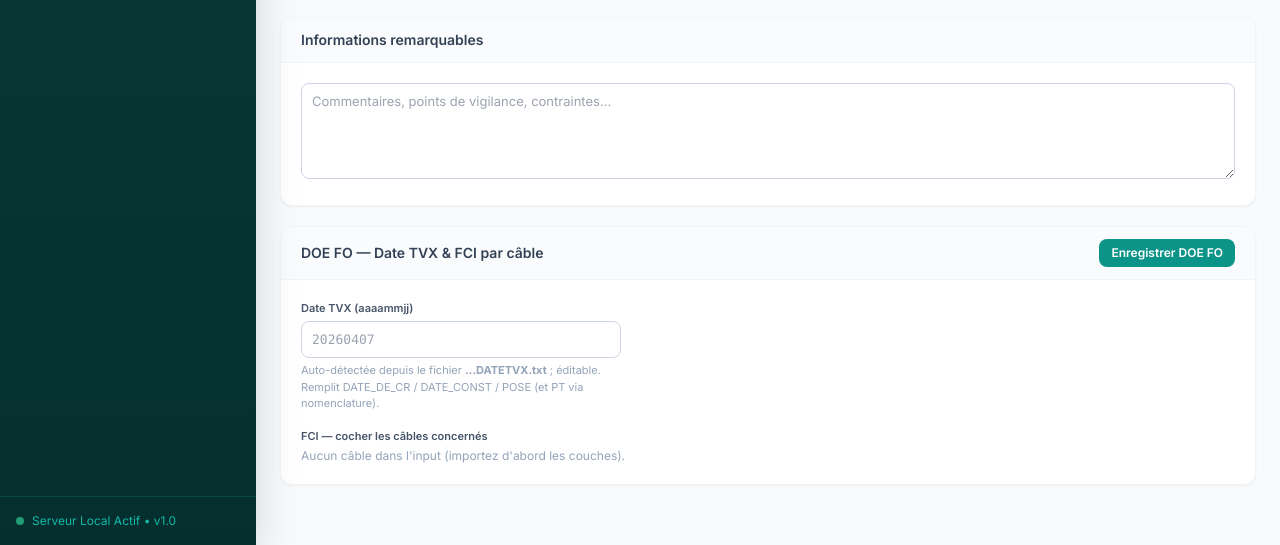
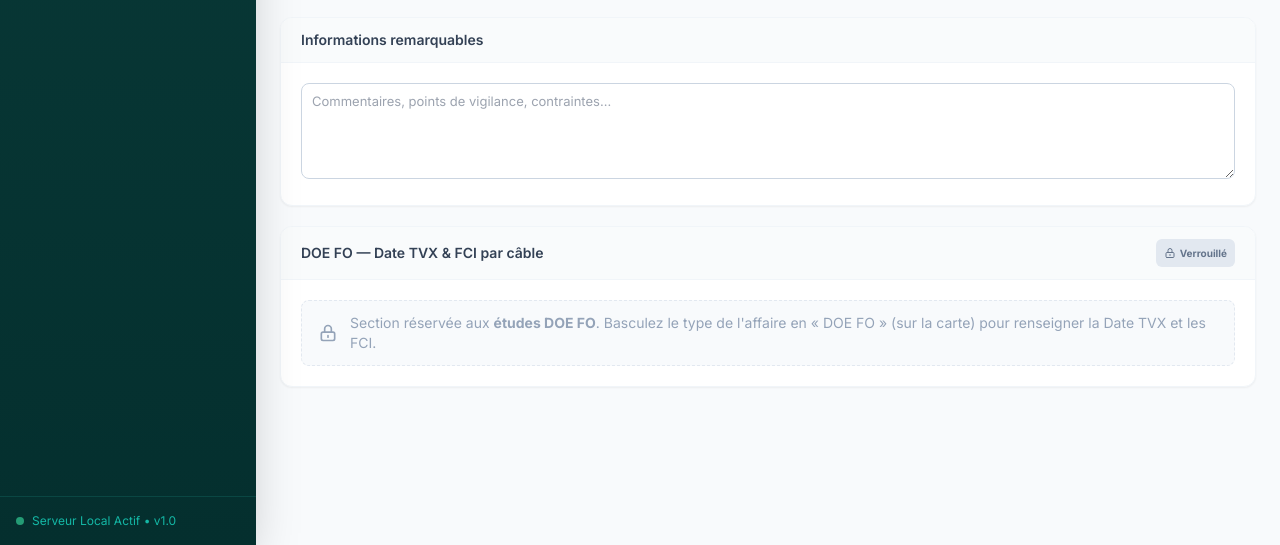
Before and after one commit to digit31/CRM-CALAUDE, a FastAPI app: page /projets/1/console in a window 1280 px wide. Shown: the part 1903-2448 px from the top of the page. Run offline with FastAPI, Linux system fonts and the light colour scheme; tables that the repository leaves empty hold one stand-in row (values such as "Sample post"); data that the repository does not hold is empty; some libraries are stand-ins or nearby versions.

Commit message:
Console : section DOE FO (Date TVX / FCI) séparée en 2 champs + verrouillée hors DOE FO
- Date TVX et FCI clairement séparés en deux blocs (séparateur), plus de
  confusion entre le champ Date TVX et la liste FCI.
- Section verrouillée (grisée + cadenas « Verrouillé » + message « réservée aux
  études DOE FO ») pour un projet APD FO : ni champ éditable ni bouton
  d'enregistrement ; `chargerDoeFo()` n'est appelé que si la section est présente.
- `type_etude` passé au contexte de la Console.

Co-Authored-By: Claude Opus 4.8 <noreply@anthropic.com>

```diff
--- a/CRM SIG/mon_crm_sig/app/main.py
+++ b/CRM SIG/mon_crm_sig/app/main.py
@@ -242,6 +242,7 @@ def page_console(request: Request, projet_id: int, db: Session = Depends(get_db)
     return templates.TemplateResponse("console.html", {
         "request": request,
         "projet": projet,
+        "type_etude": _type_etude_projet(projet),
     })
 
 
--- a/CRM SIG/mon_crm_sig/app/templates/console.html
+++ b/CRM SIG/mon_crm_sig/app/templates/console.html
@@ -166,25 +166,43 @@
       </div>
     </section>
 
-    <!-- DOE FO : Date TVX + FCI par câble -->
+    <!-- DOE FO : Date TVX + FCI par câble (verrouillé hors étude DOE FO) -->
     <section class="bg-white rounded-xl shadow-sm border border-slate-100 overflow-hidden">
       <div class="px-5 py-3 bg-slate-50/80 border-b border-slate-100 font-semibold text-slate-700 text-sm flex items-center justify-between">
         <span>DOE FO — Date TVX &amp; FCI par câble</span>
+        {% if type_etude == 'DOE FO' %}
         <button onclick="enregistrerDoeFo()" class="px-3 py-1.5 text-xs font-semibold bg-brand-600 text-white rounded-lg hover:bg-brand-700 transition">Enregistrer DOE FO</button>
+        {% else %}
+        <span class="flex items-center gap-1 text-[10px] font-bold bg-slate-200 text-slate-500 px-2 py-1 rounded-md">
+          <svg xmlns="http://www.w3.org/2000/svg" class="h-3 w-3" fill="none" viewBox="0 0 24 24" stroke="currentColor" stroke-width="2"><path stroke-linecap="round" stroke-linejoin="round" d="M12 15v2m-6 4h12a2 2 0 002-2v-6a2 2 0 00-2-2H6a2 2 0 00-2 2v6a2 2 0 002 2zm10-10V7a4 4 0 00-8 0v4h8z" /></svg>
+          Verrouillé
+        </span>
+        {% endif %}
       </div>
-      <div class="p-5 space-y-4">
-        <div class="max-w-xs">
+      {% if type_etude == 'DOE FO' %}
+      <div class="p-5 divide-y divide-slate-100">
+        <!-- Champ 1 : Date TVX (seul) -->
+        <div class="pb-4 max-w-xs">
           <label class="lbl">Date TVX (aaaammjj)</label>
           <input id="doe-date" class="inp font-mono" placeholder="20260407" maxlength="8">
-          <p class="text-[11px] text-slate-400 mt-1">Auto-détectée depuis le fichier <b>…DATETVX.txt</b> ; éditable. Remplit DATE_DE_CR / DATE_CONST / POSE (et PT via nomenclature).</p>
+          <p class="text-[11px] text-slate-400 mt-1">Auto-détectée depuis le fichier <b>…DATETVX.txt</b> ; éditable. Remplit DATE_DE_CR / DATE_CONST / POSE (PT via nomenclature).</p>
         </div>
-        <div>
+        <!-- Champ 2 : FCI par câble (seul) -->
+        <div class="pt-4">
           <label class="lbl">FCI — cocher les câbles concernés</label>
           <div id="fci-list" class="grid grid-cols-1 md:grid-cols-2 gap-1 text-sm text-slate-600">
             <span class="text-slate-400 text-xs">Chargement des câbles…</span>
           </div>
         </div>
       </div>
+      {% else %}
+      <div class="p-5">
+        <div class="flex items-center gap-3 text-sm text-slate-400 bg-slate-50 border border-dashed border-slate-200 rounded-lg px-4 py-3">
+          <svg xmlns="http://www.w3.org/2000/svg" class="h-5 w-5 flex-shrink-0" fill="none" viewBox="0 0 24 24" stroke="currentColor" stroke-width="2"><path stroke-linecap="round" stroke-linejoin="round" d="M12 15v2m-6 4h12a2 2 0 002-2v-6a2 2 0 00-2-2H6a2 2 0 00-2 2v6a2 2 0 002 2zm10-10V7a4 4 0 00-8 0v4h8z" /></svg>
+          <span>Section réservée aux <b>études DOE FO</b>. Basculez le type de l'affaire en « DOE FO » (sur la carte) pour renseigner la Date TVX et les FCI.</span>
+        </div>
+      </div>
+      {% endif %}
     </section>
 
   </div>
@@ -348,6 +366,6 @@
   }
 
   charger(false);
-  chargerDoeFo();
+  if (document.getElementById('doe-date')) chargerDoeFo();   // section DOE FO présente uniquement pour ce type
 </script>
 {% endblock %}
```
